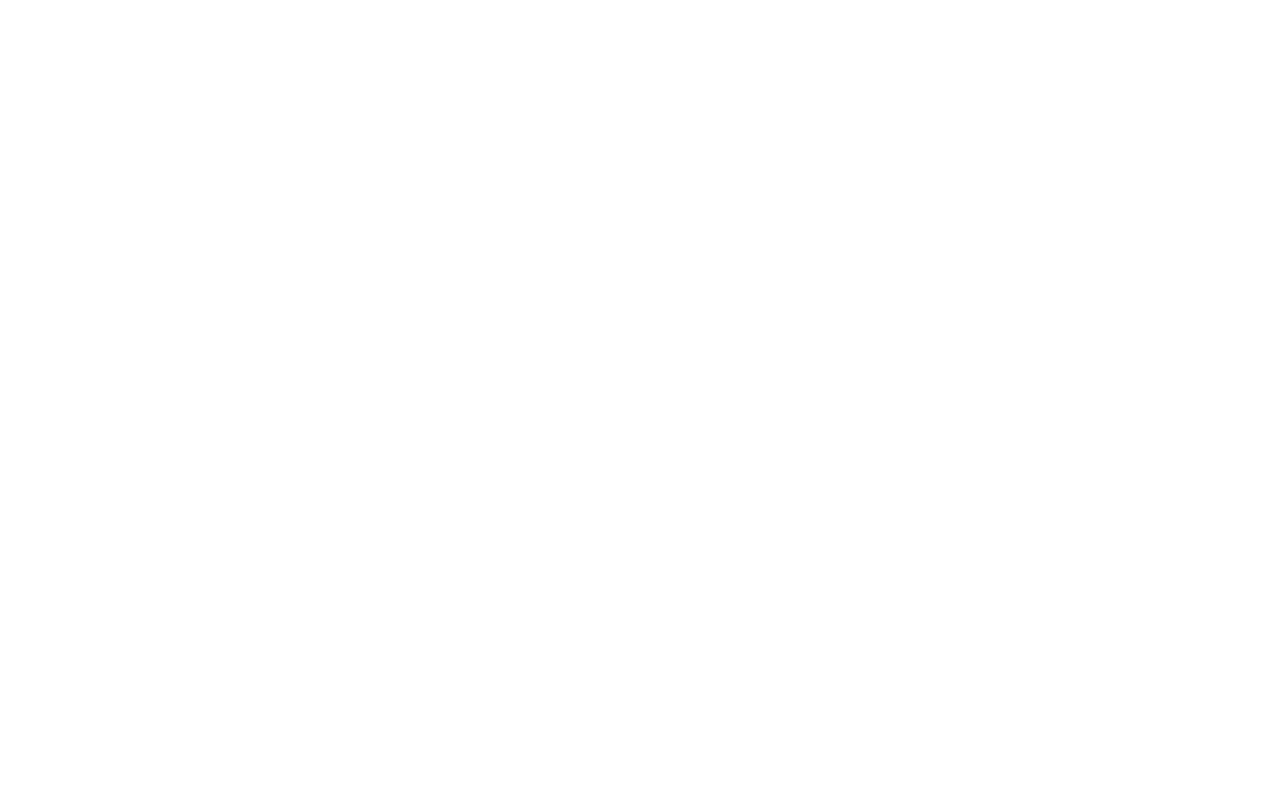
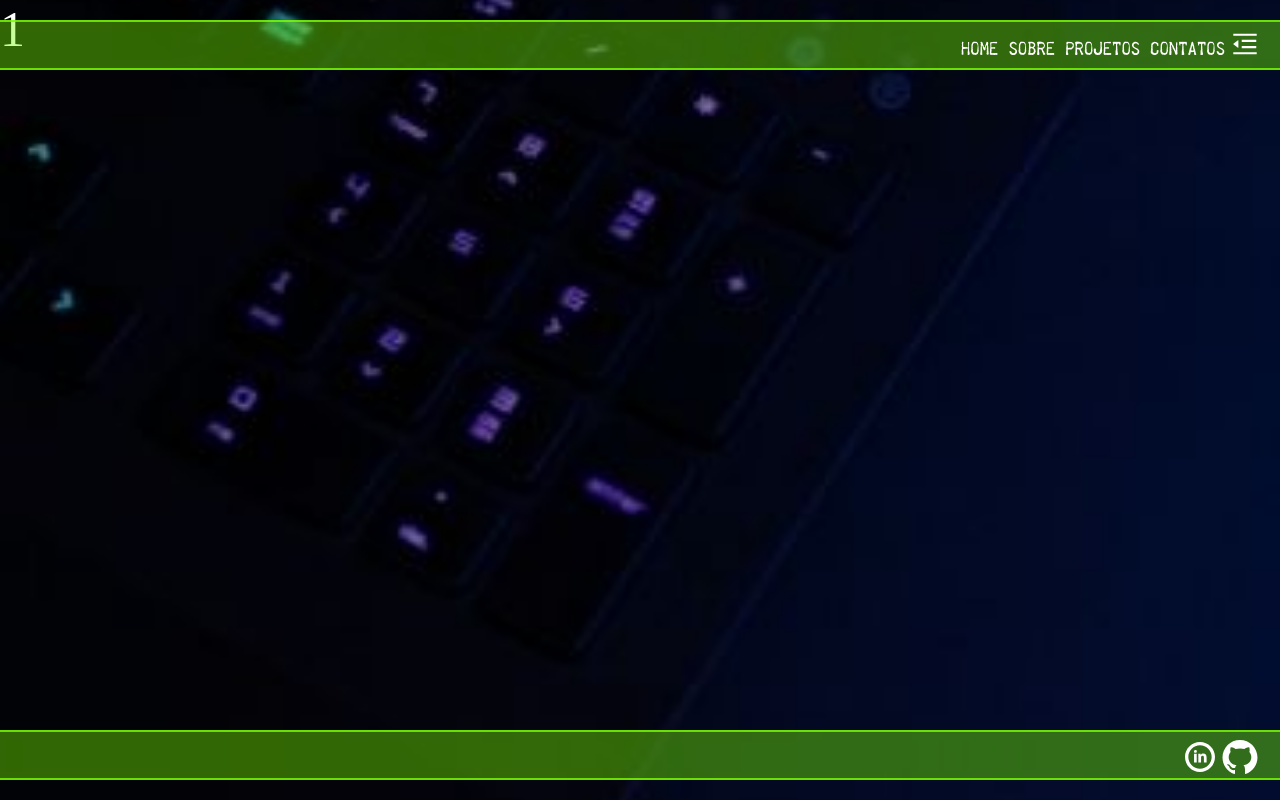
Before and after one commit to Tomas-Breuckmann/Tomas-Breuckmann.github.io, a React (Create React App) app: page /projetos/1 in a window 1280 px wide. Before the commit this address had no page. Built offline with nearby package versions, Linux system fonts and the light colour scheme.

Commit message:
alteracoes gerais

```diff
--- a/src/App.js
+++ b/src/App.js
@@ -6,6 +6,7 @@
 import Sobre from './pages/Sobre/Sobre.js';
 import Contato from './pages/Contato/Contato.js';
 import Provider from './context/Provider.js';
+import ProjetosDetalhes from './pages/ProjetosDetalhes/ProjetosDetalhes.jsx';
 // import { createBrowserHistory } from "history";
 
 // let { location } = createBrowserHistory();
@@ -19,8 +20,7 @@
         <Routes >
           <Route exact path="/contato" element={ <Contato /> } />
           <Route exact path="/projetos" element={ <Projetos /> } />
-          {/* <Route exact path="/projetos/estudos" element={ <ProjetosEstudos /> } /> */}
-          {/* <Route exact path="/projetos/pessoais" element={ <ProjetosPessoais /> } /> */}
+          <Route exact path="/projetos/:nome" element={ <ProjetosDetalhes /> } />
           <Route exact path="/sobre" element={ <Sobre /> } />
           <Route exact path="/" element={ <Home /> } />
         </Routes>
--- a/src/components/Footer.styled.js
+++ b/src/components/Footer.styled.js
@@ -11,11 +11,12 @@
     height: 50px;
     display: flex;
     justify-content: flex-end;
-    align-items: center;
+    /* align-items: center; */
     padding: 5px 20px 5px 0;
     font-size: 40px;
 
-    a  {
-        text-decoration: none;
+    a {
+      text-decoration: none;
+      color: white;
     }
 `
--- a/src/pages/Projetos/Projetos.js
+++ b/src/pages/Projetos/Projetos.js
@@ -3,12 +3,13 @@
 import Footer from '../../components/Footer';
 import { Body } from '../../Styles/Helpers.styles';
 import { MainProjects, H1, Button, IconDown, MenuStudent, IconUp } from './Projects.styles';
+import { NavLink } from 'react-router-dom';
 
 function Projetos() {
 
     // LOCAL STATE
     const [menuTrybe, setMenuTrybe] = useState(true);
-    const [menuPessoal, setMenuPessoal] = useState(false);
+    const [menuPessoal, setMenuPessoal] = useState(true);
 
     const handleMenuTrybe = () => {
         setMenuTrybe(!menuTrybe);
@@ -34,6 +35,9 @@
                 <div>
                 <h4>Fundamentos</h4>
                 <h4>Frontend</h4>
+                <NavLink to='/projetos/sistema-solar'>
+                    Sistema Solar
+                </NavLink>
                 <h4>Backend</h4>
                 <h4>Ciência da computação</h4>
                 </div>
--- /dev/null
+++ b/src/pages/ProjetosDetalhes/ProjetosDetalhes.jsx
@@ -0,0 +1,24 @@
+import React from 'react'
+import Header from '../../components/Header';
+import Footer from '../../components/Footer';
+import { Body } from '../../Styles/Helpers.styles';
+import { useParams } from 'react-router-dom';
+import styled from 'styled-components';
+
+const P=styled.p`
+    color: white;
+    font-size: 50px;
+`
+
+function ProjetosDetalhes() {
+    const {nome}=useParams()
+    return(
+    <Body>
+        <Header/>
+        <P>{nome}</P>
+        <Footer />
+    </Body>
+    )
+}
+
+export default ProjetosDetalhes;
```
Also changed, not shown: src/data/dataFrontend.js (added, +12 -0 lines), src/pages/ProjetosEstudos/ProjetosEstudos.jsx (deleted, +0 -16 lines).
